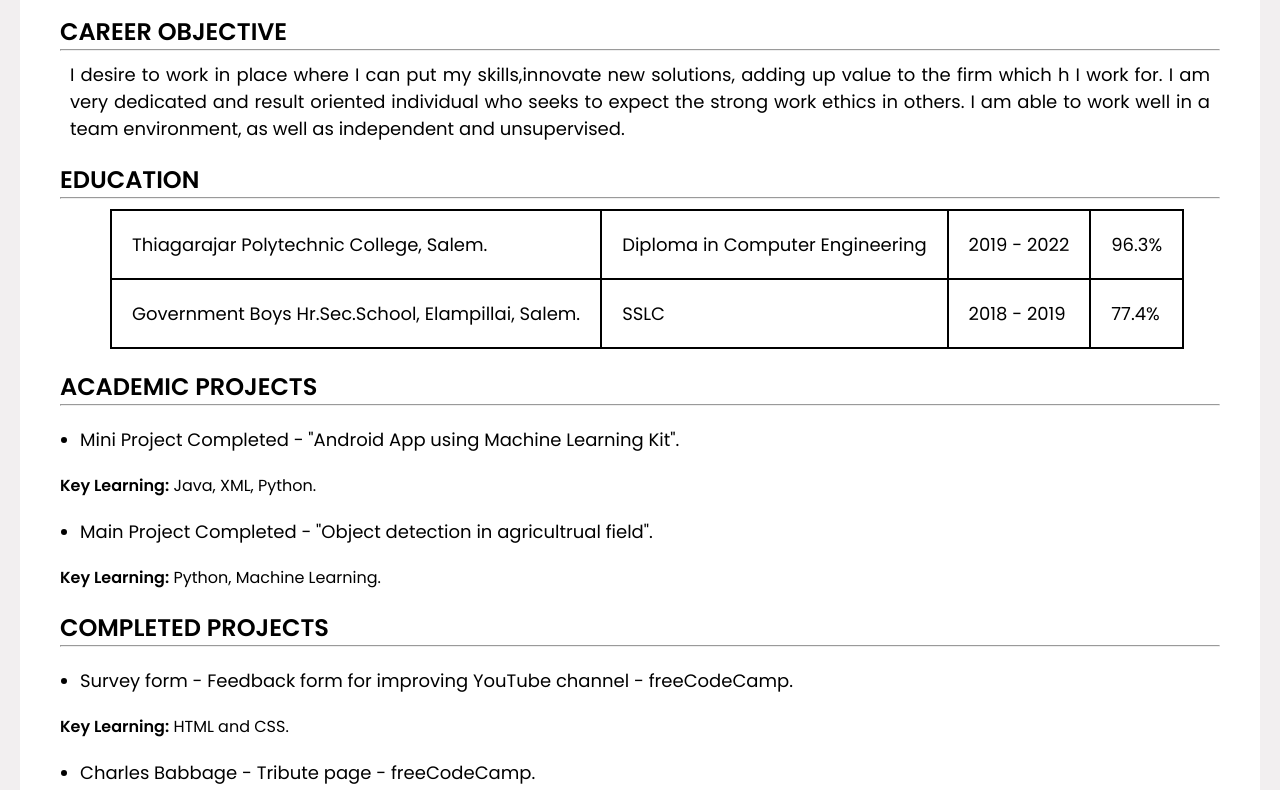
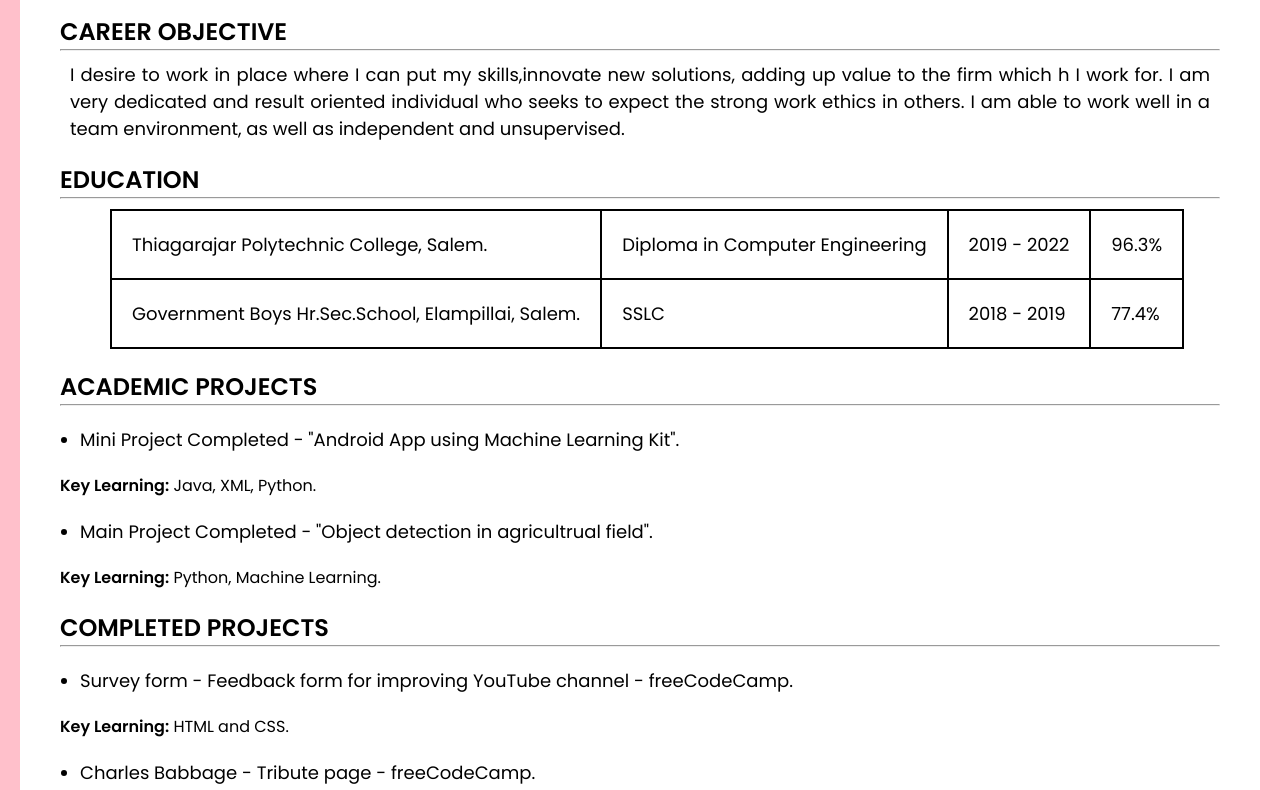
Before and after one commit to Hemanath78/HemanathM-Portfolio, a plain HTML site: page index.html in a window 1280 px wide. Shown: the part 296-1086 px from the top of the page. Drawn offline with Linux system fonts and the light colour scheme.

Commit message:
Update style.css

```diff
--- a/css/style.css
+++ b/css/style.css
@@ -16,7 +16,7 @@ a {
 body {
 	width: 1280px;
 	margin: 0 auto;
-	background-color: rgb(242, 239, 240);
+	background-color: pink;
 	font-family: 'Poppins', sans-serif;
 
 }
```
